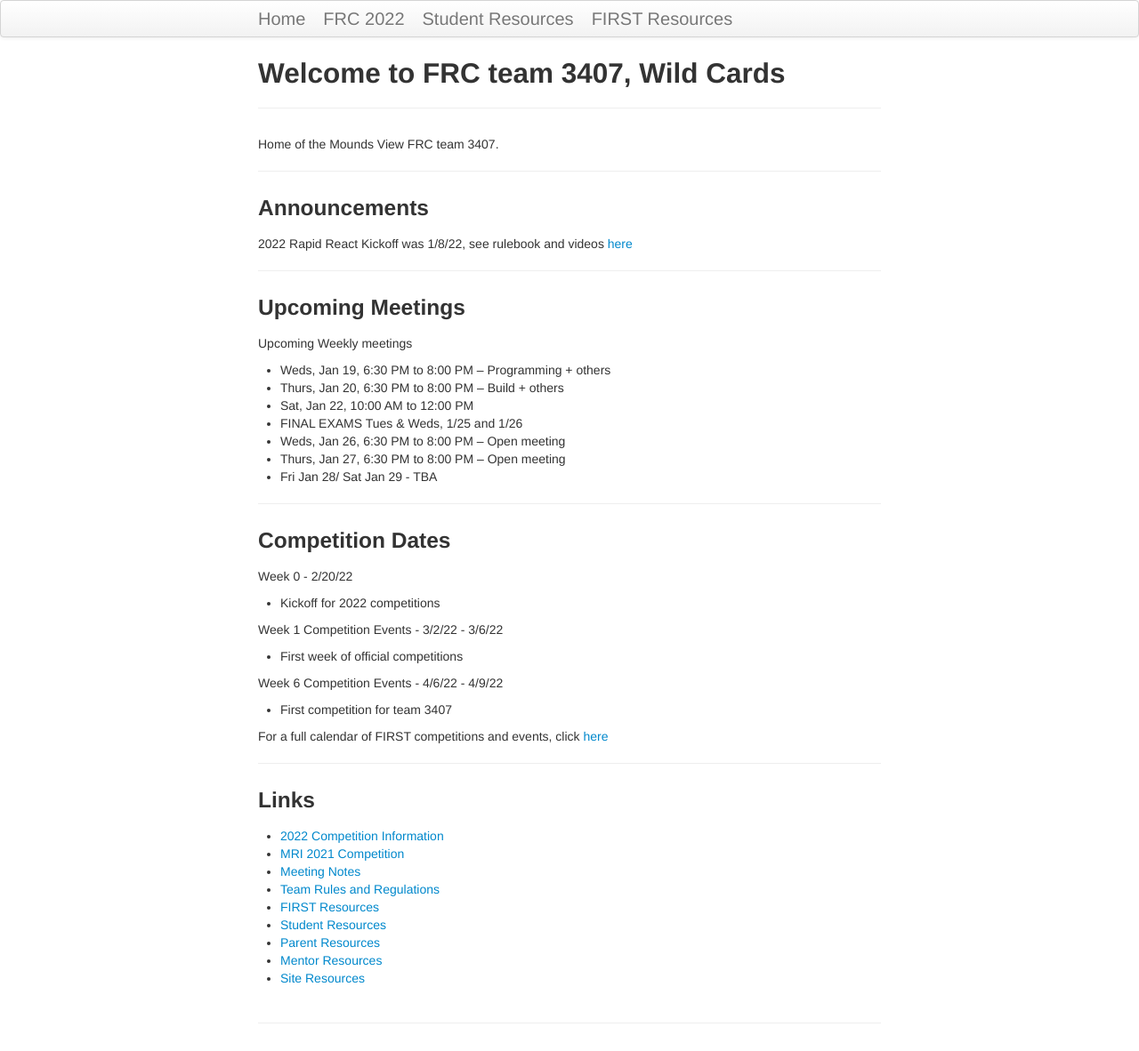
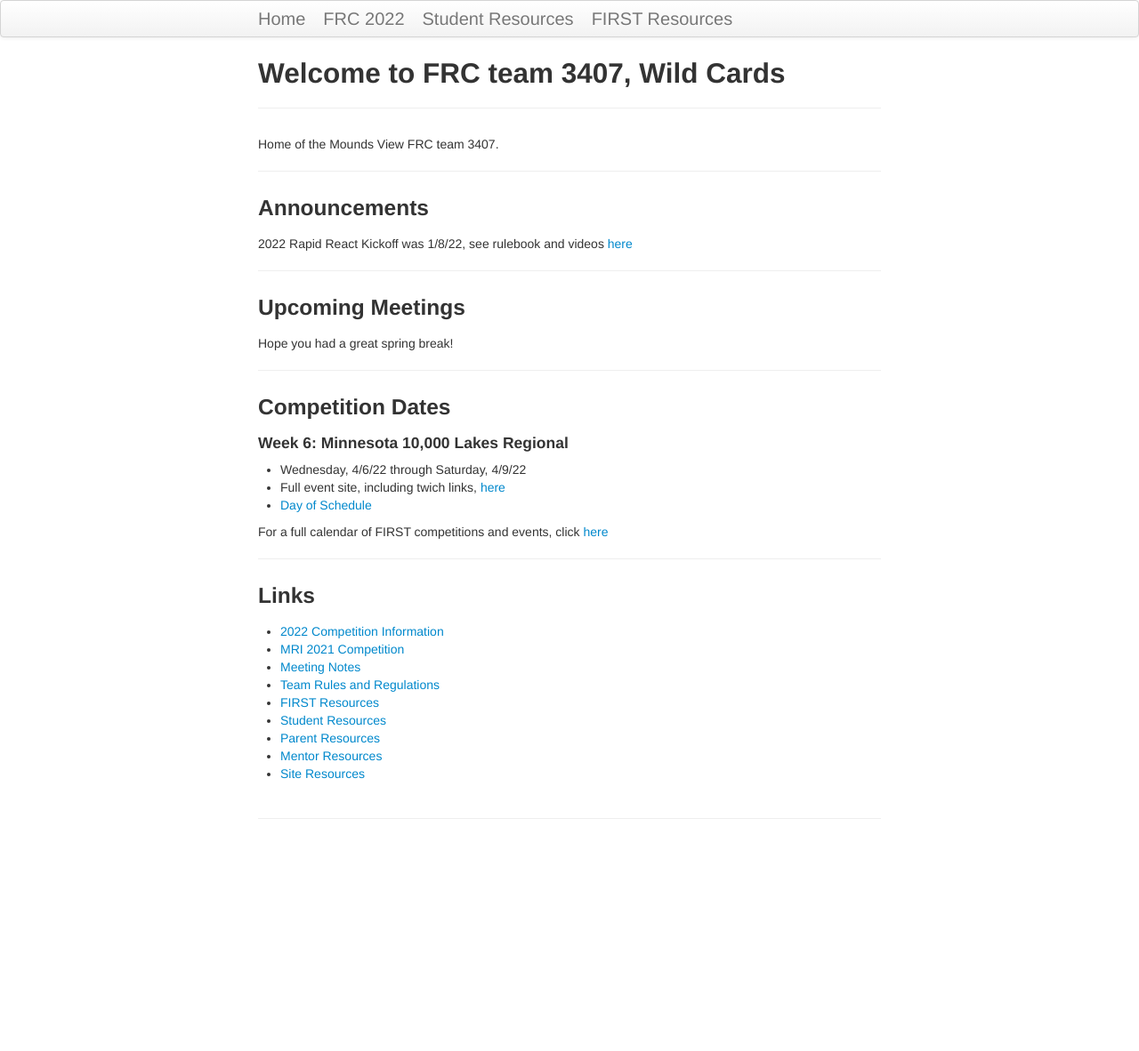
Before and after one commit to CalSch/FRC3407.github.io, a Jekyll site: the page built from index.md, in a window 1280 px wide. Shown: the whole page at 89% size. Built offline with Jekyll 4.4.1, drawn with Linux system fonts in a browser that asks for light colours; after the commit the page ends 952 px from its top, so only the background shows below that.

Commit message:
Add more information about the competition

```diff
--- a/index.md
+++ b/index.md
@@ -14,26 +14,16 @@
 ---
 ### Upcoming Meetings
 
-Upcoming Weekly meetings
-- Weds,  Jan 19, 6:30 PM to 8:00 PM – Programming + others
-- Thurs, Jan 20, 6:30 PM to 8:00 PM – Build + others
-- Sat,   Jan 22, 10:00 AM to 12:00 PM
-- FINAL EXAMS Tues & Weds, 1/25 and 1/26
-- Weds,  Jan 26, 6:30 PM to 8:00 PM – Open meeting
-- Thurs, Jan 27, 6:30 PM to 8:00 PM – Open meeting
-- Fri Jan 28/ Sat Jan 29 - TBA
+Hope you had a great spring break!
 
 ---
 ### Competition Dates
 
-Week 0 - 2/20/22
-- Kickoff for 2022 competitions
+#### Week 6: Minnesota 10,000 Lakes Regional
 
-Week 1 Competition Events - 3/2/22 - 3/6/22
-- First week of official competitions
-
-Week 6 Competition Events - 4/6/22 - 4/9/22
-- First competition for team 3407
+- Wednesday, 4/6/22  through Saturday, 4/9/22
+- Full event site, including twich links, [here](https://frc-events.firstinspires.org/2022/MNMI)
+- [Day of Schedule](https://firstuppermidwest.org/minneapolis-regionals/minneapolis-schedule/)
 
 For a full calendar of FIRST competitions and events, click [here](https://www.firstinspires.org/robotics/frc/calendar)
 
```
